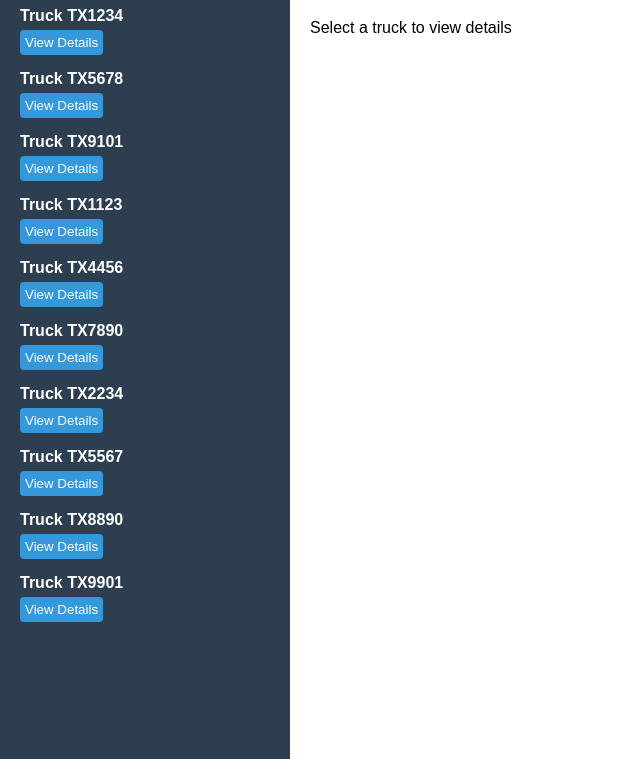
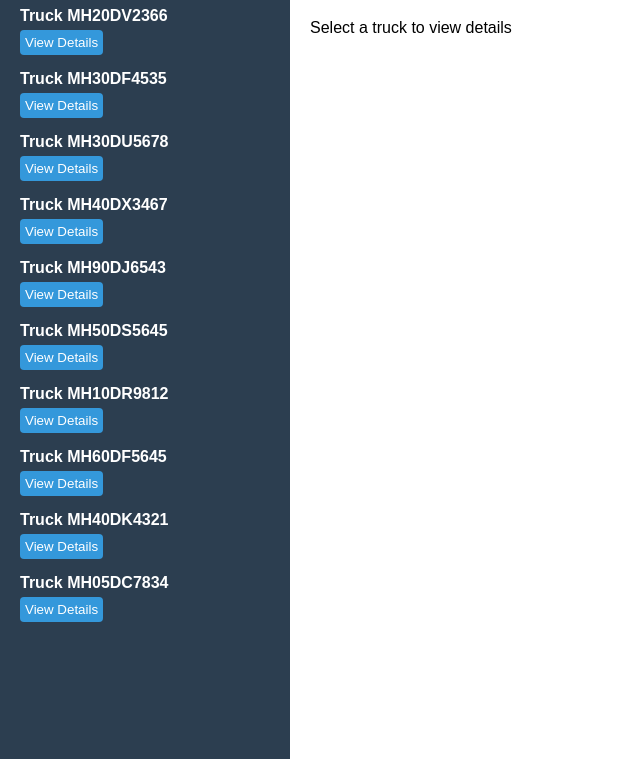
Before and after one commit to Unnati325/X9LOADS, a plain HTML site: page unnati.html in a window 1280 px wide. Shown: the part 81-840 px from the top of the page, without its empty margins (0-640 px from the left). Drawn offline with Linux system fonts and the light colour scheme.

Commit message:
Update unnati.html

```diff
--- a/unnati.html
+++ b/unnati.html
@@ -70,16 +70,16 @@
 
     <script>
         const trucks = [
-            { number: "TX1234", location: "New York", lastTrip: "Los Angeles", history: ["Chicago", "Houston", "Miami"], loadCapacity: 10 },
-            { number: "TX5678", location: "Houston", lastTrip: "Dallas", history: ["Austin", "San Antonio", "Denver"], loadCapacity: 12 },
-            { number: "TX9101", location: "Chicago", lastTrip: "Seattle", history: ["Boston", "Atlanta", "Phoenix"], loadCapacity: 15 },
-            { number: "TX1123", location: "San Diego", lastTrip: "Las Vegas", history: ["San Francisco", "Portland", "Denver"], loadCapacity: 8 },
-            { number: "TX4456", location: "Atlanta", lastTrip: "Miami", history: ["Nashville", "Orlando", "Jacksonville"], loadCapacity: 11 },
-            { number: "TX7890", location: "Phoenix", lastTrip: "Tucson", history: ["Flagstaff", "Albuquerque", "El Paso"], loadCapacity: 9 },
-            { number: "TX2234", location: "Denver", lastTrip: "Salt Lake City", history: ["Cheyenne", "Billings", "Boise"], loadCapacity: 14 },
-            { number: "TX5567", location: "Seattle", lastTrip: "Portland", history: ["Vancouver", "Spokane", "Tacoma"], loadCapacity: 10 },
-            { number: "TX8890", location: "Las Vegas", lastTrip: "Los Angeles", history: ["San Jose", "Fresno", "San Diego"], loadCapacity: 13 },
-            { number: "TX9901", location: "Orlando", lastTrip: "Tampa", history: ["Jacksonville", "Miami", "Atlanta"], loadCapacity: 12 },
+            { number: "MH20DV2366", location: "New Delhi", lastTrip: "Jaipur", history: ["Lucknow", "Haryana", "Chandigarh"], loadCapacity: 10 },
+            { number: "MH30DF4535", location: "Gurugram", lastTrip: "Ahmedabad", history: ["Patna", "Raipur", "Nagpur"], loadCapacity: 12 },
+            { number: "MH30DU5678", location: "Pune", lastTrip: "Surat", history: ["Hyderabad", "Chennai", "Bengaluru"], loadCapacity: 15 },
+            { number: "MH40DX3467", location: "Vadodara", lastTrip: "Udaipur", history: ["Ajmer", "Kolkata", "Nagpur"], loadCapacity: 8 },
+            { number: "MH90DJ6543", location: "Chennai", lastTrip: "Chandigarh", history: ["Kota", "Ujjain", "Prayagraj"], loadCapacity: 11 },
+            { number: "MH50DS5645", location: "Bengaluru", lastTrip: "Ranchi", history: ["Ludhiana", "Kanpur", "Amritsar"], loadCapacity: 9 },
+            { number: "MH10DR9812", location: "Nagpur", lastTrip: "Dehradun", history: ["Agra", "Jhansi", "Rajkot"], loadCapacity: 14 },
+            { number: "MH60DF5645", location: "Surat", lastTrip: "Gwalior", history: ["Meerut", "Puri", "Indore"], loadCapacity: 10 },
+            { number: "MH40DK4321", location: "Udaipur", lastTrip: "Jaipur", history: ["Vellore", "Tirupati", "Vadodara"], loadCapacity: 13 },
+            { number: "MH05DC7834", location: "Ujjain", lastTrip: "Anantpur", history: ["Prayagraj", "Chandigarh", "Chennai"], loadCapacity: 12 },
         ];
 
         const truckList = document.getElementById("truckList");
```
